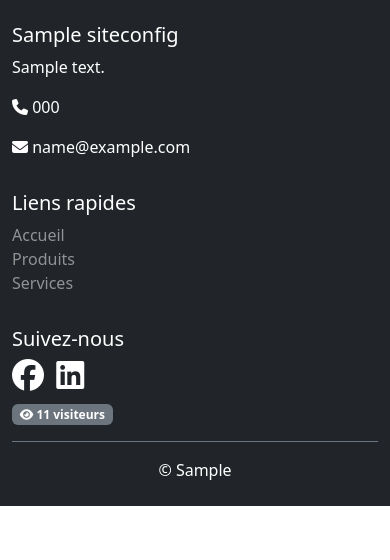
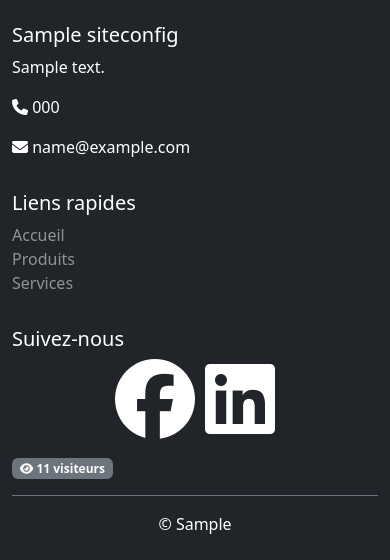
Before and after one commit to gs-digital-solution/vitrine, a Django app: page / in a window 390 px wide. Shown: the part 2343-2903 px from the top of the page. Before the commit the page ends 2849 px from the top, so only its background shows below. Run offline with Django 5.2, Linux system fonts and the light colour scheme; tables that the repository leaves empty hold one stand-in row (values such as "Sample post"); grey boxes marked "Sample" are stand-in pictures; some libraries are stand-ins or nearby versions.

Commit message:
Correction affichage liens sociaux sur mobile (footer)

```diff
--- a/static/css/style.css
+++ b/static/css/style.css
@@ -216,3 +216,39 @@ footer a:hover {
         margin-bottom: 0.3rem;
     }
 }
+
+/* ==========================================
+   CORRECTION FOOTER SUR MOBILE
+   ========================================== */
+/* Force l'affichage des liens sociaux sur mobile */
+footer .col-md-4 .social-links {
+    display: flex !important;
+    flex-wrap: wrap;
+    gap: 10px;
+    justify-content: center;
+}
+
+footer .col-md-4 .social-links a {
+    display: inline-block !important;
+    font-size: 2.2rem !important;
+    min-width: 44px;
+    min-height: 44px;
+    text-align: center;
+    line-height: 1.2;
+    color: #fff !important;
+    transition: opacity 0.2s;
+}
+
+footer .col-md-4 .social-links a:hover {
+    opacity: 0.7;
+}
+
+/* Version mobile : on s'assure que les liens ne sont pas cachés */
+@media (max-width: 768px) {
+    footer .col-md-4 .social-links {
+        justify-content: center;
+    }
+    footer .col-md-4 .social-links a {
+        font-size: 2.5rem !important;
+    }
+}
--- a/templates/core/base.html
+++ b/templates/core/base.html
@@ -27,7 +27,7 @@
     <!-- Font Awesome 6 (icônes) -->
     <link rel="stylesheet" href="https://cdnjs.cloudflare.com/ajax/libs/font-awesome/6.5.0/css/all.min.css" />
 
-    <!-- Vos styles personnalisés (on créera ce fichier plus tard) -->
+    <!-- Vos styles personnalisés -->
     <link rel="stylesheet" href="{% static 'css/style.css' %}" />
     <!-- PWA manifest -->
     <link rel="manifest" href="{% url 'manifest' %}">
@@ -68,11 +68,10 @@
     </nav>
 
     <!-- ========================================== -->
-    <!-- CONTENU PRINCIPAL (changera selon la page) -->
+    <!-- CONTENU PRINCIPAL                          -->
     <!-- ========================================== -->
     <main>
         {% block content %}
-        <!-- Le contenu spécifique sera injecté ici -->
         {% endblock %}
     </main>
 
@@ -82,12 +81,15 @@
     <footer class="bg-dark text-white py-4 mt-5">
         <div class="container">
             <div class="row">
+                <!-- Colonne 1 : Coordonnées -->
                 <div class="col-md-4 mb-3">
                     <h5>{{ site_config.company_name }}</h5>
                     <p>{{ site_config.address }}</p>
                     <p><i class="fas fa-phone"></i> {{ site_config.phone }}</p>
                     <p><i class="fas fa-envelope"></i> {{ site_config.email }}</p>
                 </div>
+
+                <!-- Colonne 2 : Liens rapides -->
                 <div class="col-md-4 mb-3">
                     <h5>Liens rapides</h5>
                     <ul class="list-unstyled">
@@ -96,21 +98,30 @@
                         <li><a href="{% url 'services' %}" class="text-white-50 text-decoration-none">Services</a></li>
                     </ul>
                 </div>
+
+                <!-- Colonne 3 : Réseaux sociaux + Compteur -->
                 <div class="col-md-4 mb-3">
                     <h5>Suivez-nous</h5>
+                    <div class="social-links">
                         {% if site_config.facebook_url %}
-                    <a href="{{ site_config.facebook_url }}" class="text-white me-2" target="_blank"><i class="fab fa-facebook fa-2x"></i></a>
+                        <a href="{{ site_config.facebook_url }}" class="text-white" target="_blank" aria-label="Facebook">
+                            <i class="fab fa-facebook fa-2x"></i>
+                        </a>
                         {% endif %}
                         {% if site_config.linkedin_url %}
-                    <a href="{{ site_config.linkedin_url }}" class="text-white me-2" target="_blank"><i class="fab fa-linkedin fa-2x"></i></a>
+                        <a href="{{ site_config.linkedin_url }}" class="text-white" target="_blank" aria-label="LinkedIn">
+                            <i class="fab fa-linkedin fa-2x"></i>
+                        </a>
                         {% endif %}
-                    <div class="mt-2">
+                    </div>
+                    <div class="mt-3">
                         <span class="badge bg-secondary">
                             <i class="fas fa-eye"></i> {{ visitor_count }} visiteurs
                         </span>
                     </div>
                 </div>
             </div>
+            <!-- Copyright -->
             <div class="text-center pt-3 border-top border-secondary">
                 <p class="mb-0">&copy; {{ site_config.footer_copyright }}</p>
             </div>
@@ -123,6 +134,7 @@
     <!-- Vos scripts personnalisés -->
     <script src="{% static 'js/main.js' %}"></script>
     {% block extra_scripts %}{% endblock %}
+
     <!-- Service Worker Registration -->
     <script>
     if ('serviceWorker' in navigator) {
@@ -131,6 +143,8 @@
             .catch(err => console.error('Erreur SW', err));
     }
     </script>
+
+    <!-- PWA Installation Button -->
     <script>
     let deferredPrompt;
     const installBtn = document.createElement('button');
```
Lines whose indentation alone changed are shown as unchanged.
